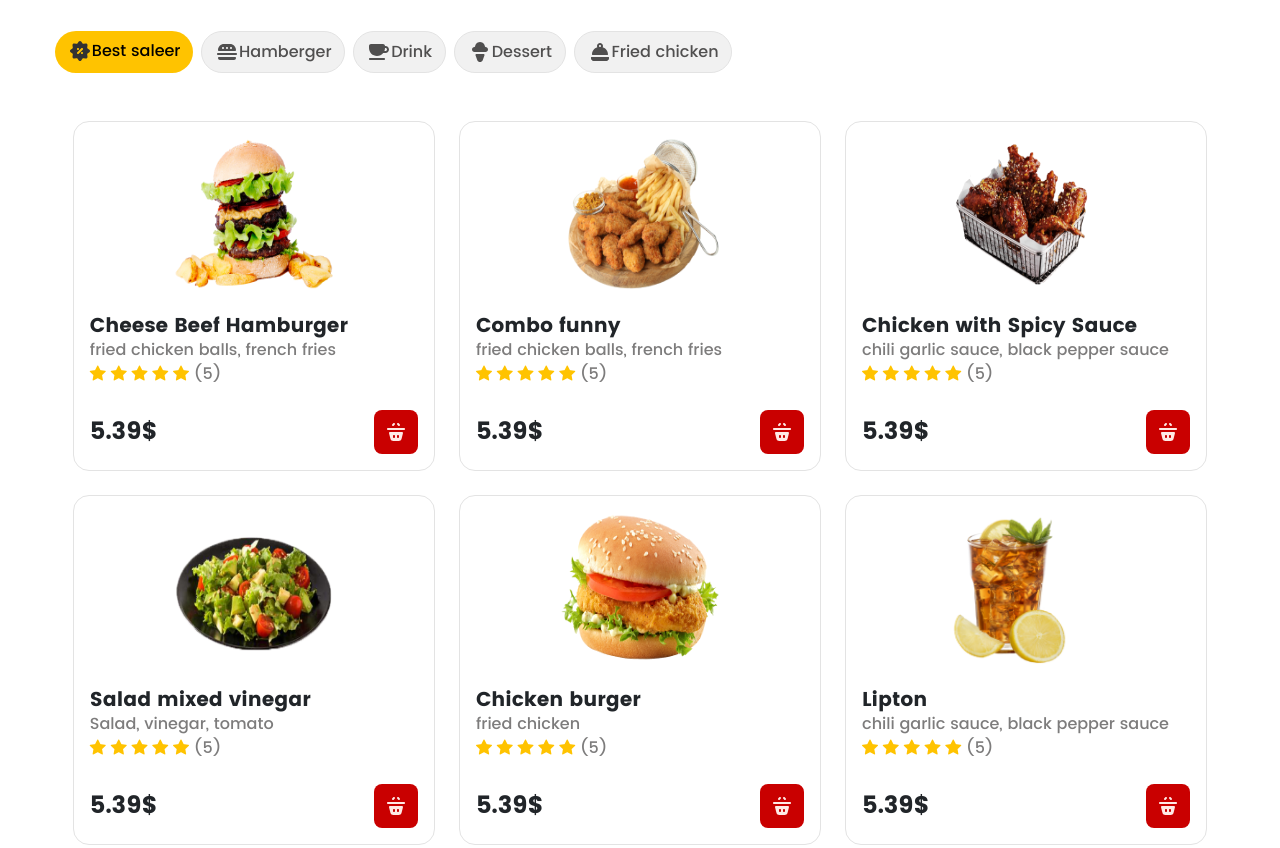
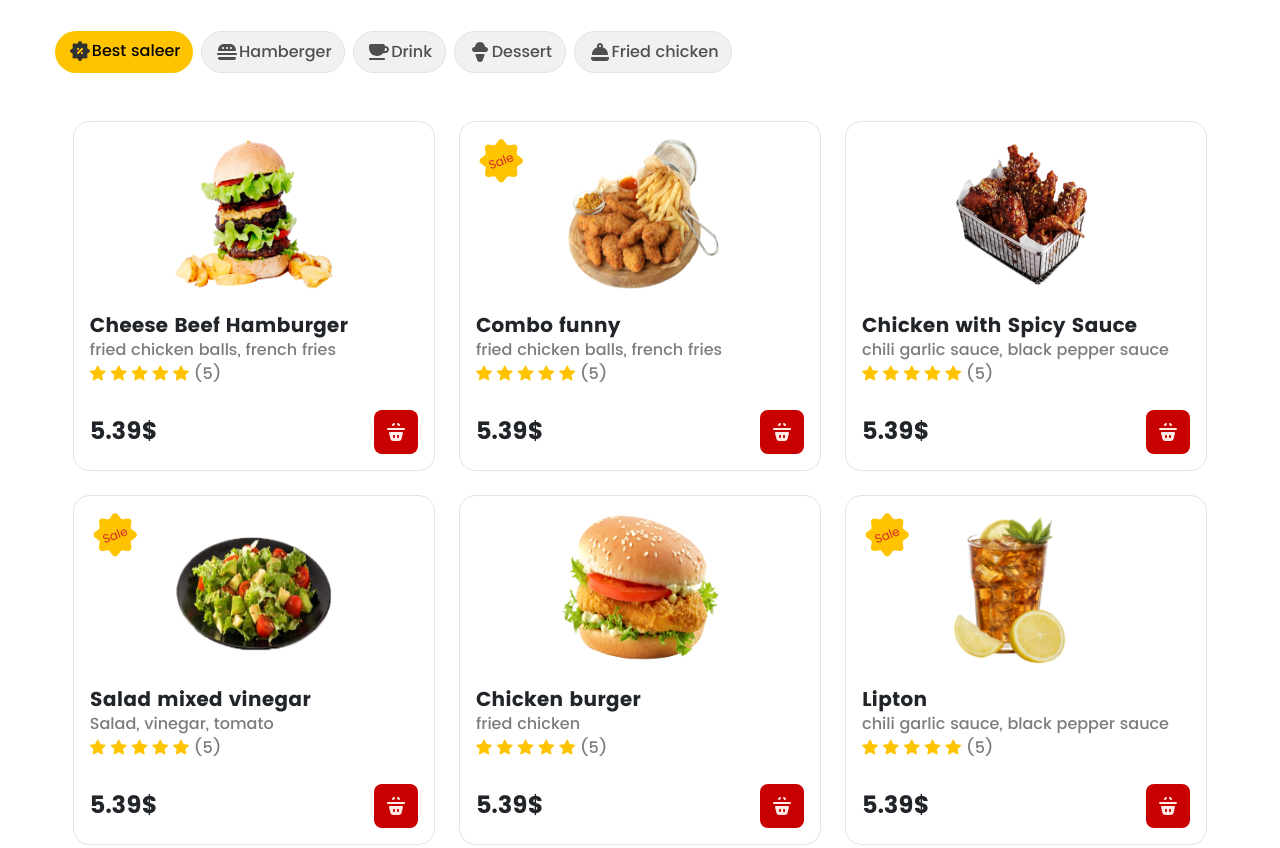
Before and after one commit to alireza139/Macdonald, a plain HTML site: page index.html in a window 1280 px wide. Shown: the part 720-1568 px from the top of the page. Drawn offline with nearby package versions, Linux system fonts and the light colour scheme; files whose address does not match are found by name.

Commit message:
add Badge icone for foodCart's

```diff
--- a/css/style.css
+++ b/css/style.css
@@ -249,6 +249,7 @@ h1.menu {
     display: grid;
     grid-template-columns: repeat(3 , calc(33% - 1.5rem));
     gap: 1.5rem;
+    position: relative;
 }
 
 .food-cart {
@@ -265,7 +266,11 @@ h1.menu {
     height: 11rem;
     align-self: center;
 }
-
+.Badge-icon{
+    width: 3rem;
+    height: 3rem;
+    position: absolute;
+}
 a.seeAll {
     text-decoration: underline;
     color: var(--color_504F4F);
--- a/index.html
+++ b/index.html
@@ -210,6 +210,7 @@
                     </div>
                 </div>
                 <div class="food-cart p-3 d-flex flex-column">
+                    <img src="img/Badge Discount (1).png" alt="Badge" class="Badge-icon">
                     <img src="img/13 (1).png" alt="food image" class="food-image pb-4 img-fluid">
                     <h5 class="food-name fw-bold" class="fw-bold">Combo funny</h5>
                     <p class="food-describtion fs-6 color-7D7C7C">fried chicken balls, french fries</p>
@@ -266,6 +267,7 @@
                     </div>
                 </div>
                 <div class="food-cart p-3 d-flex flex-column">
+                    <img src="img/Badge Discount (1).png" alt="Badge" class="Badge-icon">
                     <img src="img/20220905-113313 1.png" alt="food image" class="food-image pb-4 img-fluid">
                     <h5 class="food-name fw-bold">Salad mixed vinegar</h5>
                     <p class="food-describtion fs-6 color-7D7C7C">Salad, vinegar, tomato</p>
@@ -323,6 +325,7 @@
                     </div>
                 </div>
                 <div class="food-cart p-3 d-flex flex-column">
+                    <img src="img/Badge Discount (1).png" alt="Badge" class="Badge-icon">
                     <img src="img//ice_tea_2021_11_30_16_48_46_utc 1.png" alt="food image"
                         class="food-image pb-4 img-fluid">
                     <h5 class="food-name fw-bold">Lipton</h5>
@@ -533,9 +536,6 @@
         </div>
 
     </footer>
-
-
-
 </body>
 
 </html>
```
